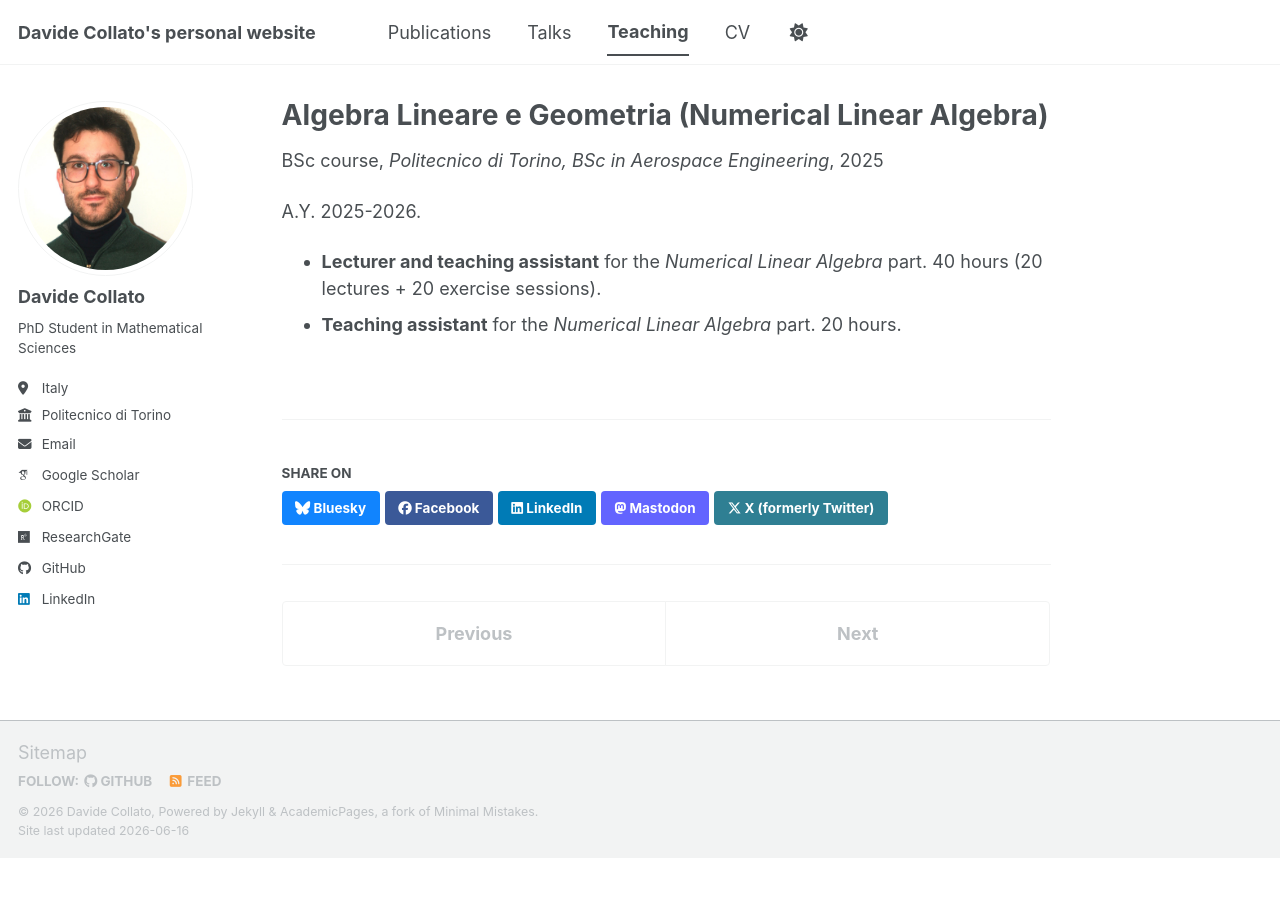
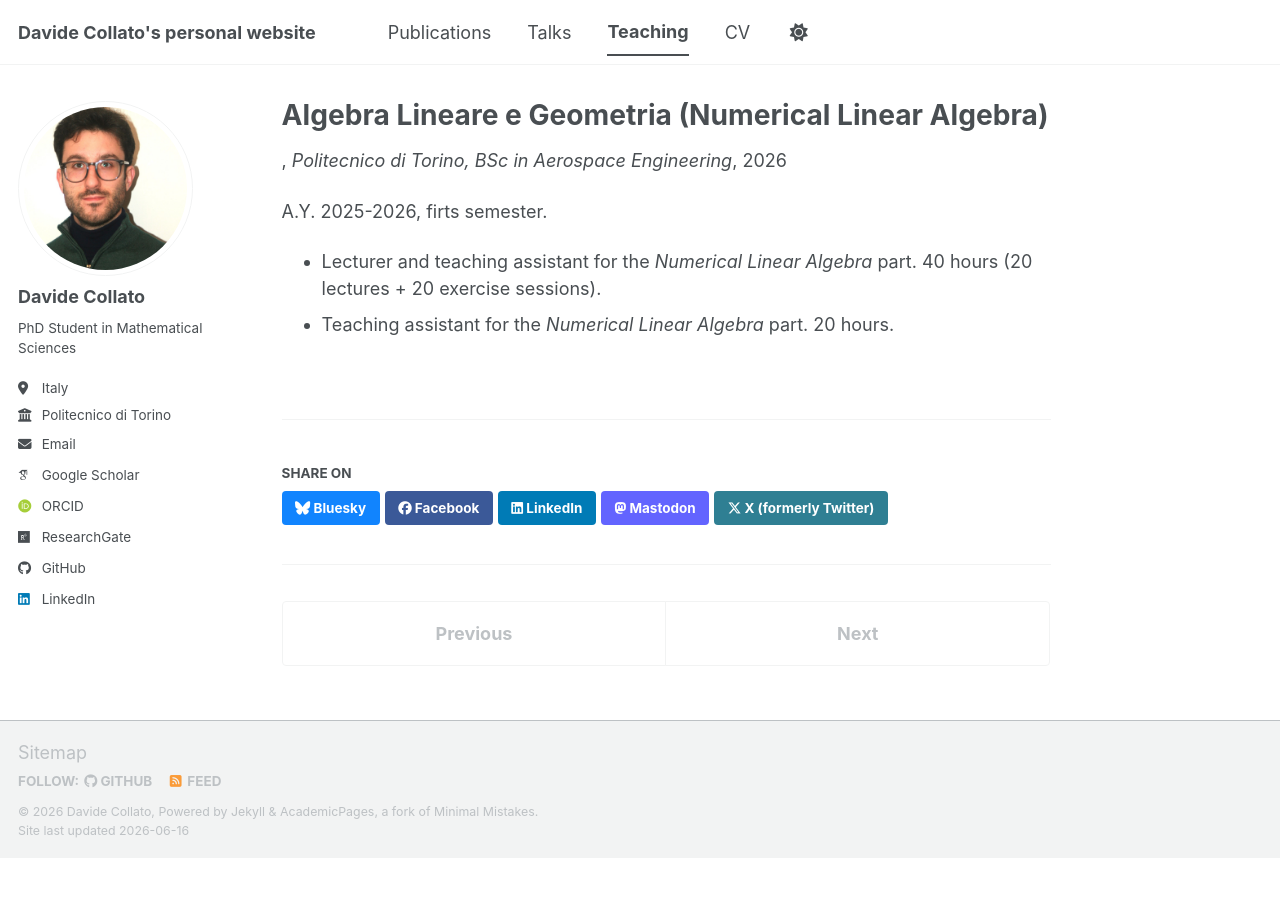
Before and after one commit to davidecollato/davidecollato.github.io, a Jekyll site: the page built from _teaching/2025.md, in a window 1280 px wide. Shown: the top 897 px of the page. Built offline with Jekyll 4.4.1, drawn with Linux system fonts in a browser that asks for light colours; some web fonts are replaced; a script bundle is joined from its source files by our own code; library files that are not in the unit come from our copies.

Commit message:
Update 2025.md

```diff
--- a/_teaching/2025.md
+++ b/_teaching/2025.md
@@ -2,14 +2,13 @@
 title: "Algebra Lineare e Geometria (Numerical Linear Algebra)"
 collection: teaching
 no_link: true
-type: "BSc course"
 venue: "Politecnico di Torino, BSc in Aerospace Engineering"
-date: 2025-09-01
 location: "Turin, Italy"
 ---
 
-A.Y. 2025-2026.
-- **Lecturer and teaching assistant** for the *Numerical Linear Algebra* part. 40 hours (20 lectures + 20 exercise sessions).
-- **Teaching assistant** for the *Numerical Linear Algebra* part. 20 hours.
+A.Y. 2025-2026, firts semester.
+
+- Lecturer and teaching assistant for the *Numerical Linear Algebra* part. 40 hours (20 lectures + 20 exercise sessions).
+- Teaching assistant for the *Numerical Linear Algebra* part. 20 hours.
 
 <!-- permalink: /teaching/2025-algebra-lineare -->
```
